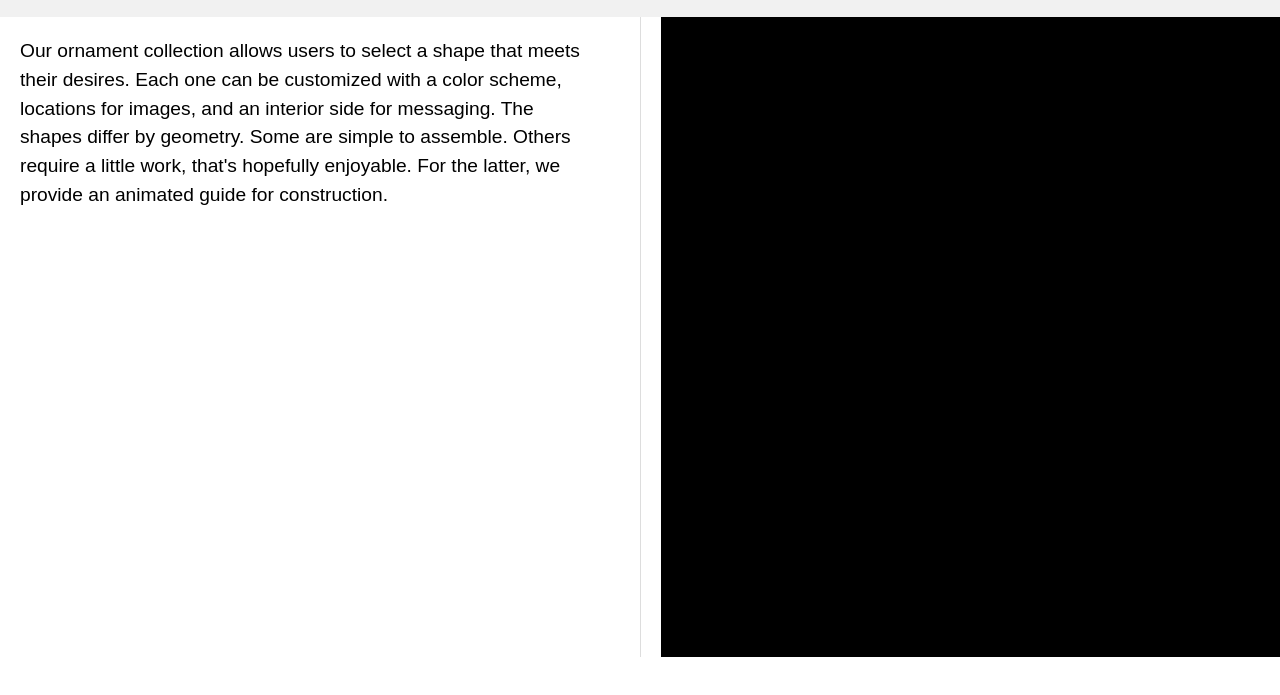
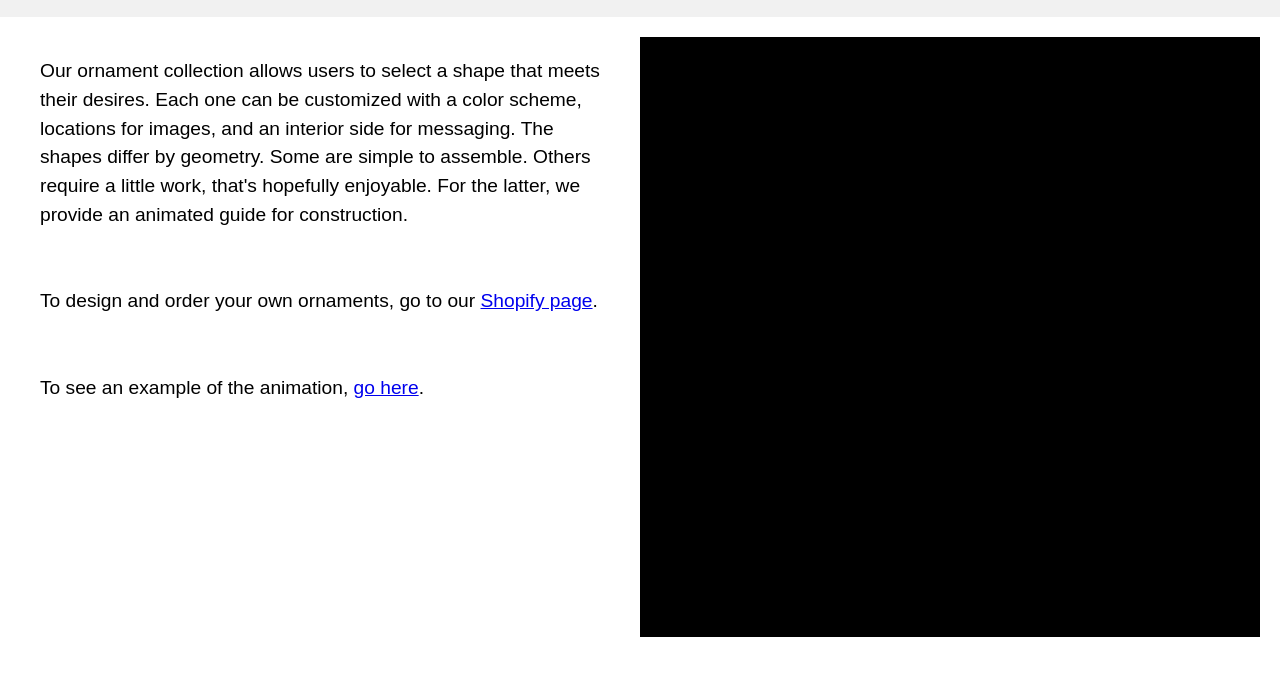
Before and after one commit to objpartners/card3d, a plain HTML site: page ornaments.html in a window 1280 px wide. Shown: the part 61-756 px from the top of the page. Drawn offline with nearby package versions, Linux system fonts and the light colour scheme.

Commit message:
updated versions of webpage

```diff
--- a/ornaments.html
+++ b/ornaments.html
@@ -16,8 +16,9 @@
     body {
       font-family: Arial, sans-serif;
       background-color: #fff;
+      color: #000;
     }
-    /* Header: contains the page title and dropdown menu on the same line */
+    /* Header: page title on left, dropdown menu on right */
     .page-header {
       display: flex;
       justify-content: space-between;
@@ -48,7 +49,7 @@
       right: 0;
       background-color: #f9f9f9;
       min-width: 160px;
-      box-shadow: 0px 8px 16px rgba(0,0,0,0.2);
+      box-shadow: 0 8px 16px rgba(0,0,0,0.2);
       z-index: 1;
     }
     .dropdown-content a,
@@ -57,6 +58,7 @@
       padding: 12px 16px;
       text-decoration: none;
       display: block;
+      text-align: left;
     }
     .dropdown-content a:hover {
       background-color: #ddd;
@@ -72,54 +74,42 @@
     .dropdown:hover .dropbtn {
       background-color: #555;
     }
-    /* Main container splits the content into left and right halves */
+    /* Main container with fixed height */
     .container {
       display: flex;
-      min-height: 80vh;
+      height: 80vh;
+      padding: 20px;
     }
     .left, .right {
       flex: 1;
       padding: 20px;
     }
-    /* Left column: white background with description text */
-    .left {
-      background-color: #fff;
-      color: #000;
-    }
+    /* Left column: description text */
     .left .description {
       font-size: 1.2em;
       line-height: 1.5;
-      color: #000;
     }
-    /* Vertical divider */
-    .divider {
-      width: 1px;
-      background-color: #ddd;
-      height: 80vh;
-      align-self: center;
-      margin: 0 20px;
-    }
-    /* Right column: black background, centered 3D models */
+    /* Right column: black background, flex container for model viewers */
     .right {
       background-color: #000;
-      color: #fff;
-      text-align: center;
+      display: flex;
+      flex-direction: column;
+      gap: 20px;
       padding: 20px;
+      align-items: center;
     }
-    /* Model-viewer: remove background and outline */
+    /* Model viewers fill available vertical space and are centered */
     model-viewer {
-      width: 100%;
-      height: 200px;
+      flex: 1;
       border: none;
       background: none;
-    }
-    .right > model-viewer:not(:last-child) {
-      margin-bottom: 20px;
+      align-self: center;
+      max-width: 100%;
     }
   </style>
 </head>
 <body>
-  <!-- Page header: title and dropdown menu -->
+  <!-- Header with page title and dropdown menu -->
   <div class="page-header">
     <h1>Ornaments</h1>
     <div class="dropdown">
@@ -133,9 +123,9 @@
     </div>
   </div>
 
-  <!-- Main content container -->
+  <!-- Main Content Container -->
   <div class="container">
-    <!-- Left column: description text -->
+    <!-- Left Column: Description Text and Additional Links -->
     <div class="left">
       <div class="description">
         <p>
@@ -144,15 +134,21 @@
           The shapes differ by geometry. Some are simple to assemble. Others require a little work, that's hopefully enjoyable.
           For the latter, we provide an animated guide for construction.
         </p>
+        <br><br>
+        <p>
+          To design and order your own ornaments, go to our
+          <a href="https://f8c2ba.myshopify.com" target="_blank">Shopify page</a>.
+        </p>
+        <br><br>
+        <p>
+          To see an example of the animation, <a href="https://cardl3d3.web.app/foldsequence.html" target="_blank">go here</a>.
+        </p>
       </div>
     </div>
-    <!-- Vertical divider -->
-    <div class="divider"></div>
-    <!-- Right column: 3D models on a black background -->
+    <!-- Right Column: 3D Models -->
     <div class="right">
       <model-viewer src="one.glb" alt="3D Object One" auto-rotate camera-controls></model-viewer>
       <model-viewer src="two.glb" alt="3D Object Two" auto-rotate camera-controls></model-viewer>
-      <model-viewer src="three.glb" alt="3D Object Three" auto-rotate camera-controls></model-viewer>
     </div>
   </div>
 </body>
```
Also changed, not shown: index.html (+1 -0 lines).
